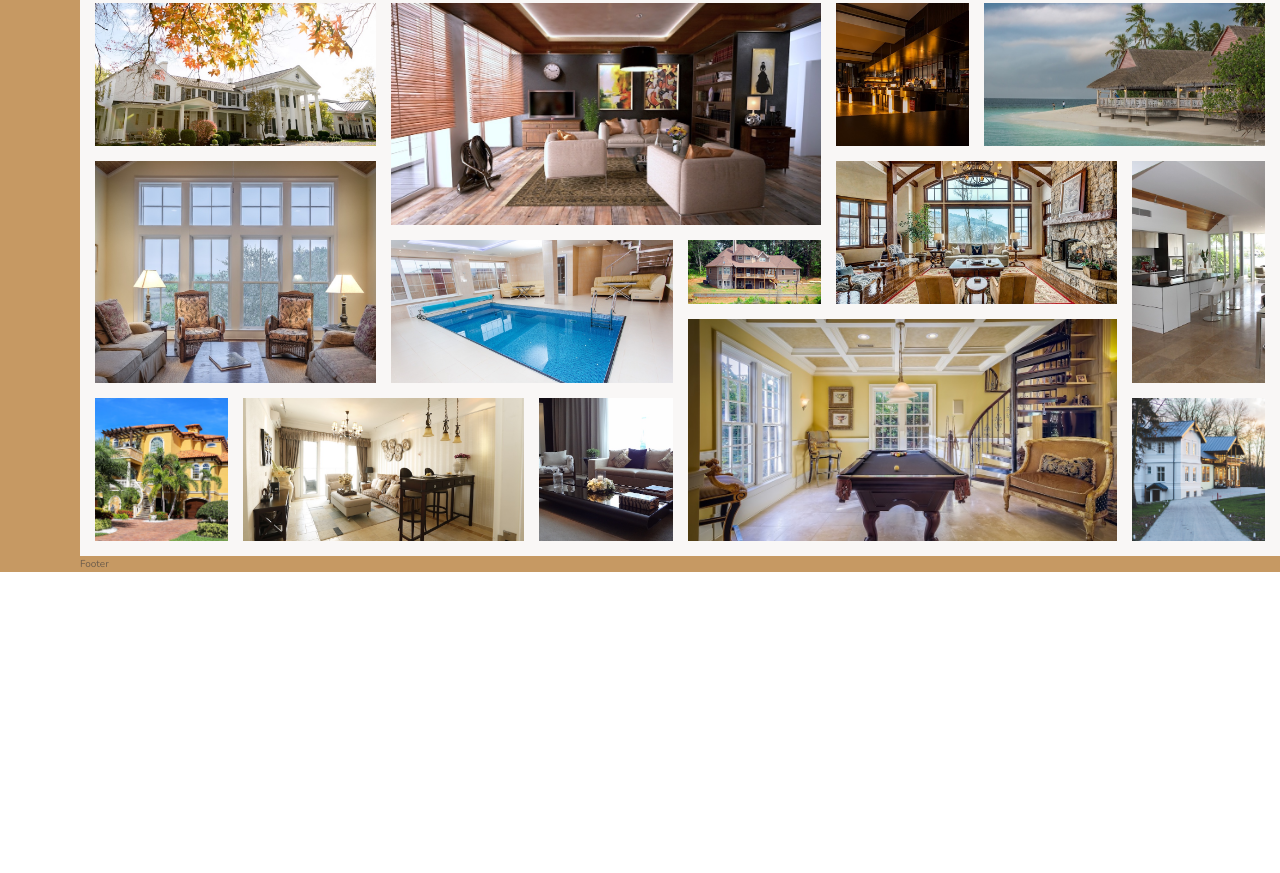
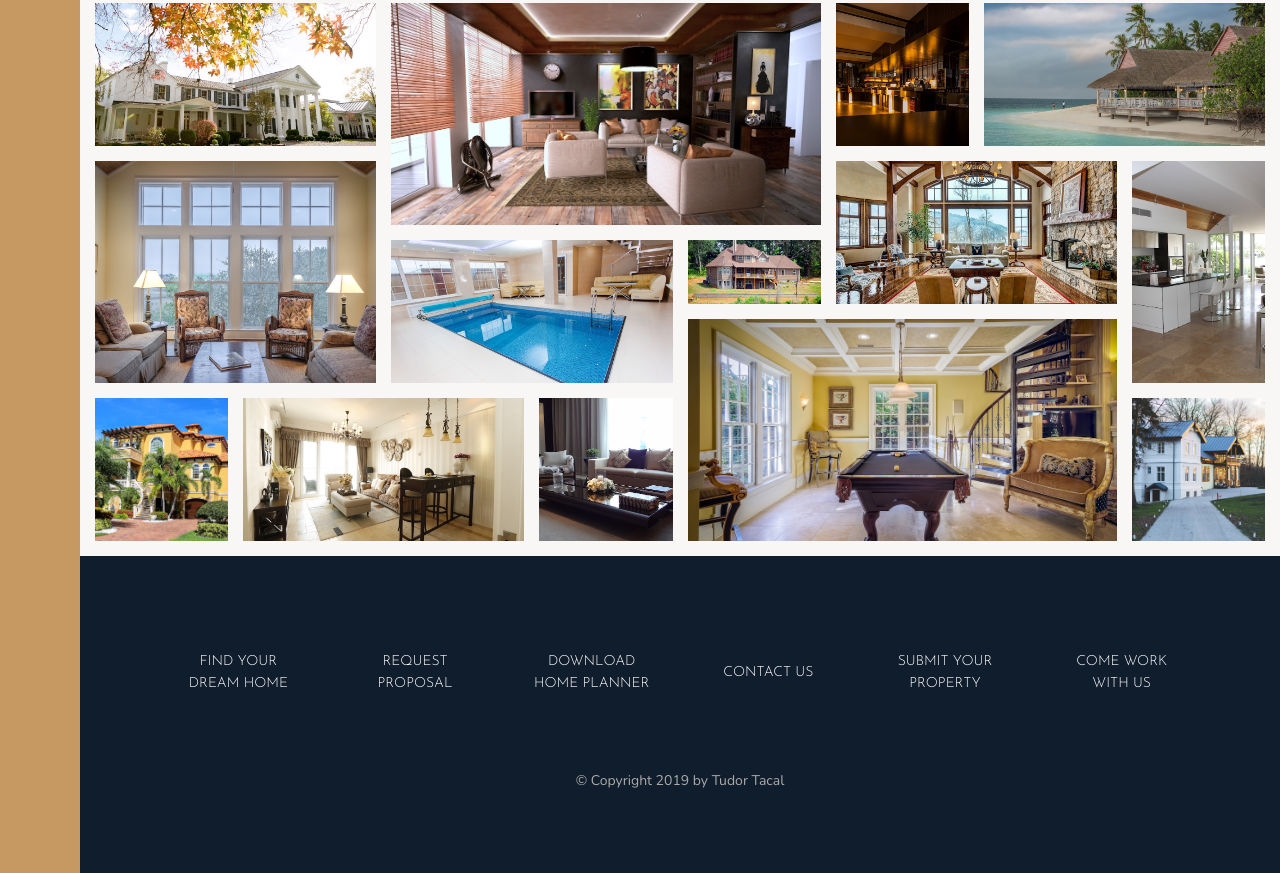
Before and after one commit to TudorTacal/nexter-css-grid, a website: page index.html in a window 1280 px wide. Shown: the part 3685-4558 px from the top of the page. Before the commit the page ends 4257 px from the top, so only its background shows below. Drawn offline with nearby package versions, Linux system fonts and the light colour scheme.

Commit message:
Build the footer

```diff
--- a/index.html
+++ b/index.html
@@ -325,7 +325,17 @@
     </section>
 
     <footer class="footer">
-      Footer
+      <ul class="nav">
+        <li class="nav__item"><a href="#" class="nav__link">Find your dream home</a></li>
+        <li class="nav__item"><a href="#" class="nav__link">Request proposal</a></li>
+        <li class="nav__item"><a href="#" class="nav__link">Download home planner</a></li>
+        <li class="nav__item"><a href="#" class="nav__link">Contact us</a></li>
+        <li class="nav__item"><a href="#" class="nav__link">Submit your property</a></li>
+        <li class="nav__item"><a href="#" class="nav__link">Come work with us</a></li>
+      </ul>
+      <p class="copyright">
+        &copy; Copyright 2019 by Tudor Tacal
+      </p>
     </footer>
   </body>
 </html>
--- a/sass/_footer.scss
+++ b/sass/_footer.scss
@@ -1,4 +1,43 @@
 .footer {
-  background-color: $color-primary;
+  background-color: $color-secondary;
   grid-column: full-start / full-end;
+  padding: 8rem;
 }
+
+.nav {
+  list-style: none;
+
+  display: grid;
+  grid-template-columns: repeat(auto-fit, minmax(15rem, 1fr));
+  grid-gap: 2rem;
+  align-items: center;
+
+  &__link:link,
+  &__link:visited {
+    font-size: 1.4rem;
+    color: #fff;
+    text-decoration: none;
+    font-family: $font-display;
+    text-transform: uppercase;
+    text-align: center;
+    padding: 1.5rem;
+    display: block;
+    transition: all .2s;
+  }
+
+  &__link:hover,
+  &__link:active {
+    background-color: rgba(#fff, 0.05);
+    transform: translateY(-3px);
+  }
+}
+
+.copyright {
+  font-size: 1.4rem;
+  color: $color-grey-light-2;
+  margin-right: auto;
+  margin-left: auto;
+  margin-top: 6rem;
+  text-align: center;
+  width: 70%;
+}
```
Also changed, not shown: css/style.css.
